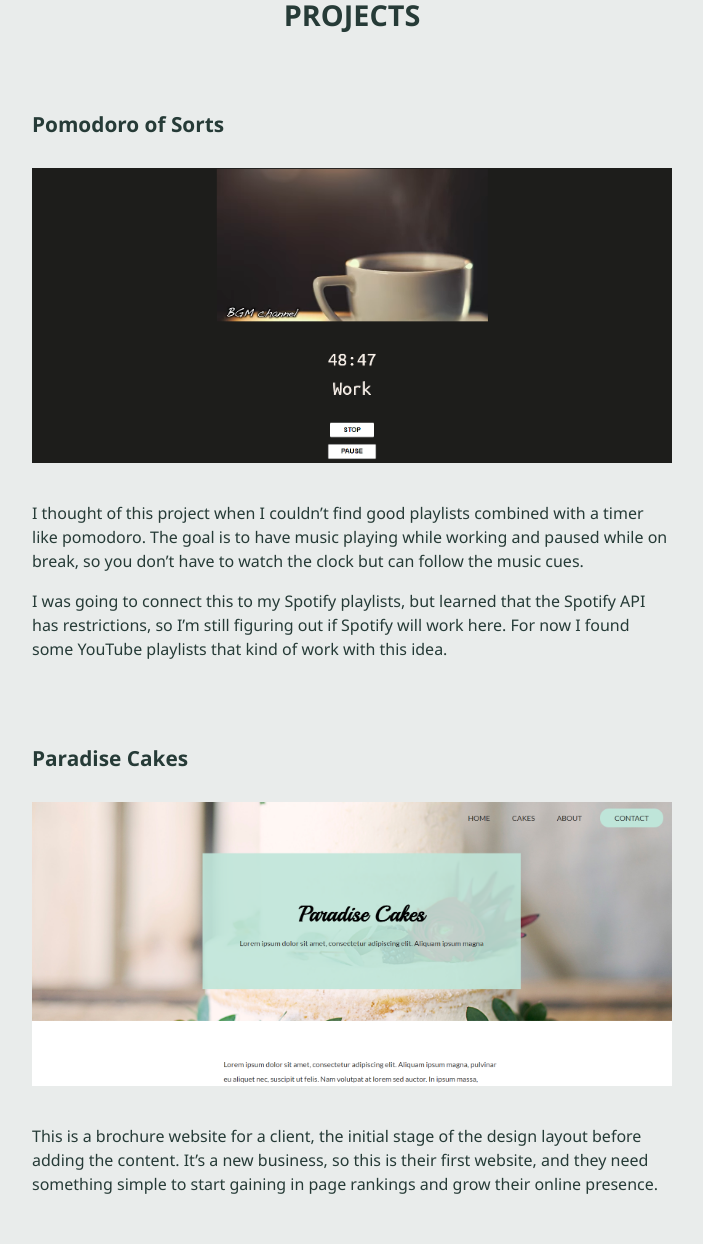
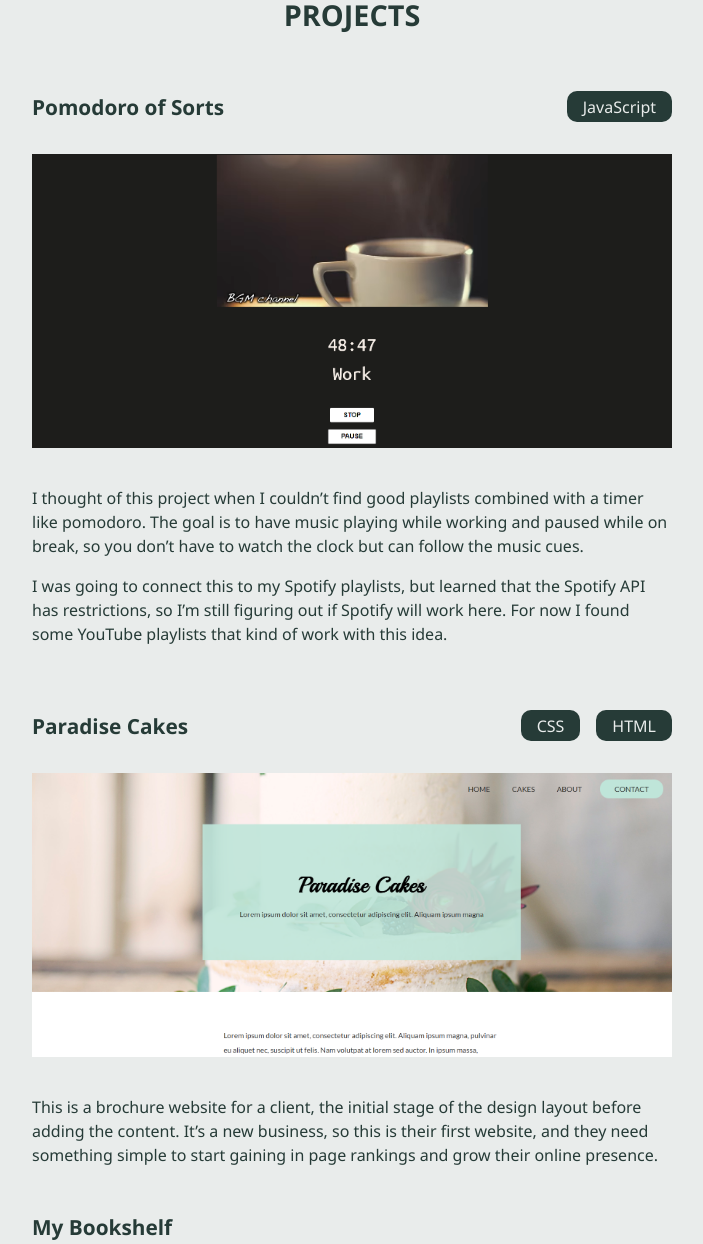
Before and after one commit to schkayla/portfolio, a plain HTML site: page index.html in a window 1280 px wide. Shown: the part 1643-2887 px from the top of the page, without its empty margins (288-991 px from the left). Drawn offline with nearby package versions, Linux system fonts and the light colour scheme.

Commit message:
add project languages

```diff
--- a/index.html
+++ b/index.html
@@ -53,10 +53,14 @@
 
       <div class="project-item">
         <div class="project-text" data-aos="fade-up" data-aos-once="true">
-          <a href="https://schkayla.github.io/pomodoro-timer/" target="_blank">
-            <h3>Pomodoro of Sorts</h3>
-            <img class="project-image" src="timer-music-large.png" alt="pomodoro timer site">
-          </a>
+          <div class="flex">
+            <h3><a href="https://schkayla.github.io/pomodoro-timer/" target="_blank">Pomodoro of Sorts</a></h3>
+            <span class="break"></span>
+            <span class="languages move-right">JavaScript</span>
+          </div>
+
+          <a href="https://schkayla.github.io/pomodoro-timer/" target="_blank"><img class="project-image" src="timer-music-large.png" alt="pomodoro timer site"><a>
+
           <p>I thought of this project when I couldn’t find good playlists combined with a timer like pomodoro. The goal is to have music playing while working and paused while on break, so you don’t have to watch the clock but can follow the music cues.</p>
           <p>I was going to connect this to my Spotify playlists, but learned that the Spotify API has restrictions, so I’m still figuring out if Spotify will work here. For now I found some YouTube playlists that kind of work with this idea.</p>
         </div>
@@ -64,20 +68,31 @@
 
       <div class="project-item">
         <div class="project-text" data-aos="fade-up" data-aos-once="true">
-          <a href="https://schkayla.github.io/paradise-cakes/" target="_blank">
-            <h3>Paradise Cakes</h3>
-            <img class="project-image" src="paradise-cakes-large.png" alt="paradise cakes site">
-          </a>
+          <div class="flex">
+            <h3><a href="https://schkayla.github.io/paradise-cakes/" target="_blank">Paradise Cakes</a></h3>
+            <span class="break"></span>
+            <span class="languages move-right">CSS</span>
+            <span class="languages">HTML</span>
+          </div>
+
+          <a href="https://schkayla.github.io/paradise-cakes/" target="_blank"><img class="project-image" src="paradise-cakes-large.png" alt="paradise cakes site"></a>
+
           <p>This is a brochure website for a client, the initial stage of the design layout before adding the content. It’s a new business, so this is their first website, and they need something simple to start gaining in page rankings and grow their online presence.</p>
         </div>
       </div>
 
       <div class="project-item">
         <div class="project-text" data-aos="fade-up" data-aos-once="true">
-          <a href="https://schkayla.github.io/my-bookshelf/" target="_blank">
-            <h3>My Bookshelf</h3>
-            <img class="project-image" src="my-bookshelf.png" alt="my bookshelf">
-          </a>
+          <div class="flex">
+            <h3><a href="https://schkayla.github.io/my-bookshelf/" target="_blank">My Bookshelf</a></h3>
+            <!-- <span class="break"></span>
+            <span class="languages move-right">JavaScript</span>
+            <span class="languages">CSS</span>
+            <span class="languages">HTML</span> -->
+          </div>
+
+          <a href="https://schkayla.github.io/my-bookshelf/" target="_blank"><img class="project-image" src="my-bookshelf.png" alt="my bookshelf"></a>
+
           <p>This project I’ve just started, but my goal is to build a digital bookshelf with a form, using a simple database (like Google sheets) to store my library, be able to add and delete books, and interact with the bookshelf by marking books as read/not read and rating them. So far this is just the layout, haven't added functionality yet.</p>
         </div>
       </div>
@@ -86,6 +101,7 @@
 
     <footer id="contact">
       <h2 class="white-text">Get in Touch</h2>
+
       <p class="footer-text">If you have any questions or would like to see my resume, send me an <a  class="link-text" href="mailto:schkayla@gmail.com" target="_blank">email</a></p>
 
       <p class="copyright">©kayrae portfolio</p>
--- a/style.css
+++ b/style.css
@@ -24,6 +24,7 @@ body {
 
 a {
     text-decoration: none;
+    color: var(--dark-green);
 }
 
 /******** HERO ********/
@@ -140,18 +141,44 @@ h2 {
 }
 
 .project-item {
+    position: relative;
     display: flex;
     flex-direction: column;
     justify-content: center;
     align-items: center;
-    margin: 4em auto;
+    margin: 3em auto;
     max-width: 50%;
+}
+
+.flex {
+    display: flex;
+    align-items: center;
 }
 
 h3 {
     font-size: 1.3em;
-    margin-top: 1em;
     color: var(--dark-green);
+}
+
+.languages {
+    background: var(--dark-green);
+    color: var(--off-white);
+    padding: .2em 1em;
+    margin: 1em .5em;
+    border-radius: 10px;
+}
+
+.move-right {
+    margin: 1em .5em 1em auto;
+    margin-left: auto;
+}
+
+.languages:last-child {
+    margin-right: 0;
+}
+
+.languages:only-child {
+    margin: 1em;
 }
 
 .project-text p {
@@ -165,7 +192,7 @@ h3:hover {
 .project-image {
     width: 100%;
     border-radius: 10px;
-    padding: 2em 0 1em 0;
+    padding: 1em 0;
 }
 
 .project-image:hover {
@@ -222,6 +249,10 @@ footer {
         width: 70%;
     }
 
+    h3 {
+        text-decoration: underline;
+    }
+
     .project-item {
         max-width: 80%;
     }
@@ -237,7 +268,7 @@ footer {
         justify-content: center;
     }
 
-    .about {
+    .title {
         grid-template: 1fr / 1fr;
         margin: 0 1em 3em 1em ;
     }
@@ -272,6 +303,23 @@ footer {
         width: 85%;
     }
 
+    .flex {
+        flex-wrap: wrap;
+    }
+
+    .break {
+        flex-basis: 100%;
+        height: 0;
+    }
+
+    .move-right {
+        margin: 0;
+    }
+
+    .languages:last-child {
+        margin-right: auto;
+    }
+
     .project-item {
         width: 95%;
     }
```
